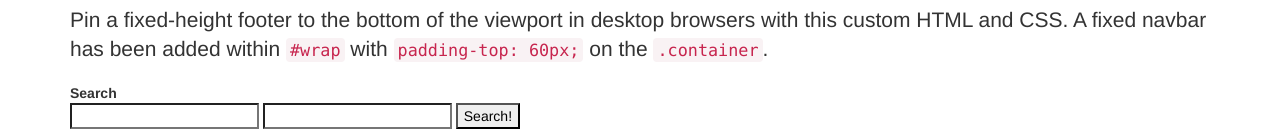
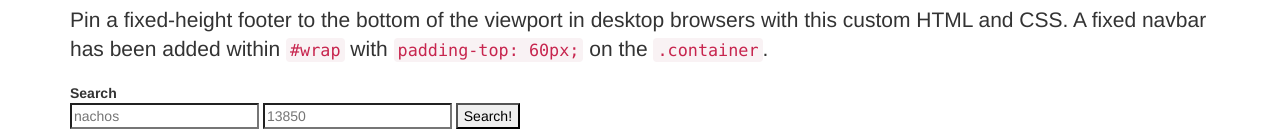
Before and after one commit to jinpark/manhattan-food, a Flask app: page / in a window 1280 px wide. Shown: the part 175-309 px from the top of the page. Run offline with Flask 2, Linux system fonts and the light colour scheme; parts of the project's set-up code (start-up, migrations or seed data) failed here and were passed over; some libraries are stand-ins or nearby versions.

Commit message:
change cache key and add placeholder

```diff
--- a/app.py
+++ b/app.py
@@ -89,7 +89,7 @@ def search():
 
 def search_restaraunts(zip_code, menu_item):
     encoded_menu_item = urllib.quote(menu_item)
-    restaurants = cache.get(menu_item)
+    restaurants = cache.get(str(zip_code) + str(menu_item))
     if not restaurants:
         print 'cache miss'
         restaurants = []
@@ -98,7 +98,8 @@ def search_restaraunts(zip_code, menu_item):
         for restaurant in r.json()['objects']:
             restaurants.append(restaurant)
         restaurants = sorted(restaurants,key=itemgetter('price'))
-        cache.set(menu_item, restaurants, timeout=60 * 60 * 24 * 7)
+        cache.set(str(zip_code) + str(menu_item), restaurants, timeout=60 * 60 * 24 * 7)
+    print restaurants
     return restaurants
 
 # Error handlers.
--- a/templates/pages/placeholder.home.html
+++ b/templates/pages/placeholder.home.html
@@ -10,11 +10,11 @@
 
   <label>
     Search<br>
-    <input type="text" name="menu_item">
+    <input type="text" name="menu_item" placeholder="nachos">
   </label>
 
     <label>
-    <input type="text" name="zip_code">
+    <input type="text" name="zip_code" placeholder="13850">
   </label>
 
   <input type="submit" name="commit" value="Search!">
```
